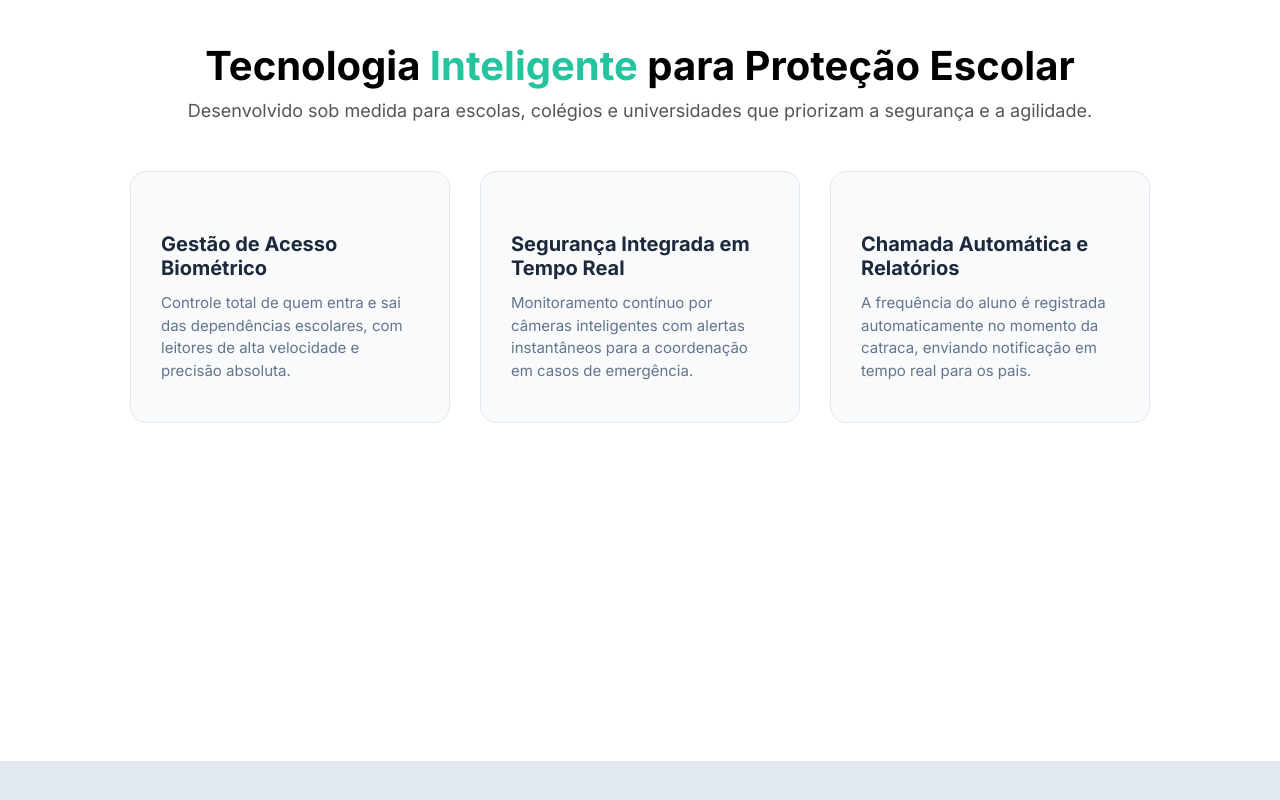
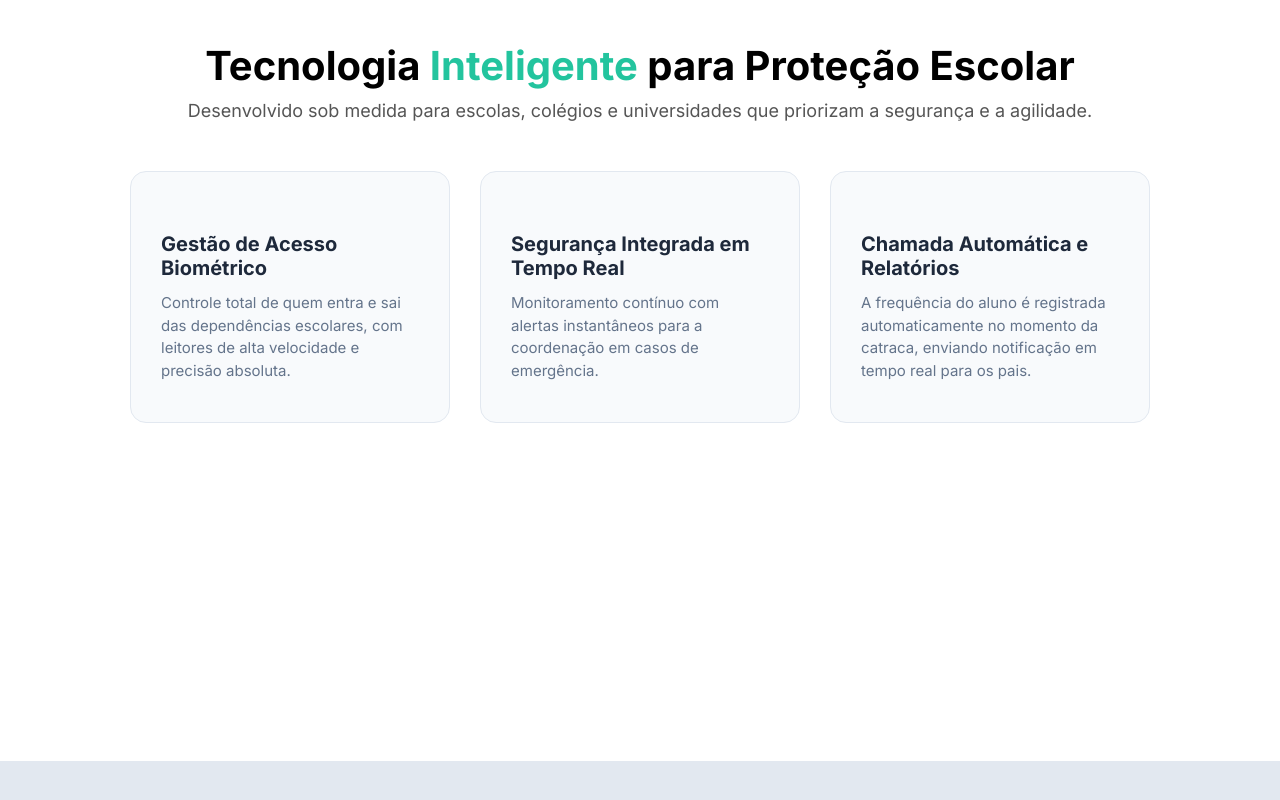
Before and after one commit to isr-sousa/EnterCode, a plain HTML site: page index.html in a window 1280 px wide. Shown: the part 839-1639 px from the top of the page. Drawn offline with nearby package versions, Linux system fonts and the light colour scheme.

```diff
--- a/index.html
+++ b/index.html
@@ -55,7 +55,7 @@
         <div class="card-solucao" id="s2">
             <ion-icon name="videocam-outline"></ion-icon>
             <h3>Segurança Integrada em Tempo Real</h3>
-            <p>Monitoramento contínuo por câmeras inteligentes com alertas instantâneos para a coordenação em casos de emergência.</p>
+            <p>Monitoramento contínuo com alertas instantâneos para a coordenação em casos de emergência.</p>
         </div>
 
         <div class="card-solucao" id="s3">
```
